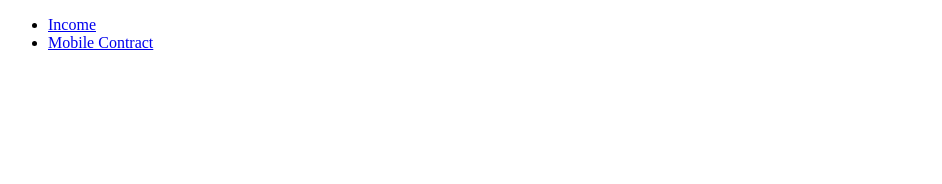
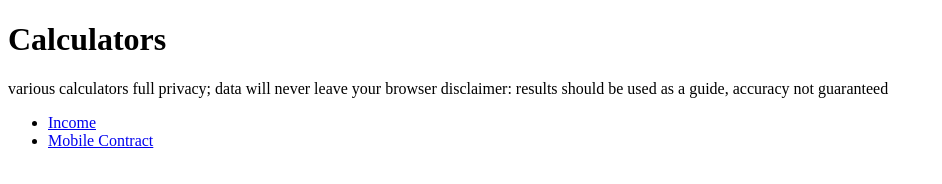
Before and after one commit to joeweller/calc, a plain HTML site: page index.html in a window 1280 px wide. Shown: the whole page, without its empty margins (0-942 px from the left). Drawn offline with Linux system fonts and the light colour scheme.

Commit message:
updated index

```diff
--- a/index.html
+++ b/index.html
@@ -4,6 +4,16 @@
         <title>Calculators</title>
     </head>
     <body>
+        <h1>Calculators</h1>
+        <span>
+            various calculators
+
+            full privacy; data will never leave your browser
+        </span>
+        <span>
+            disclaimer:
+            results should be used as a guide, accuracy not guaranteed
+        </span>
         <ul>
             <li><a href="income.html">Income</a></li>
             <li><a href="mobile-contract.html">Mobile Contract</a></li>
```
